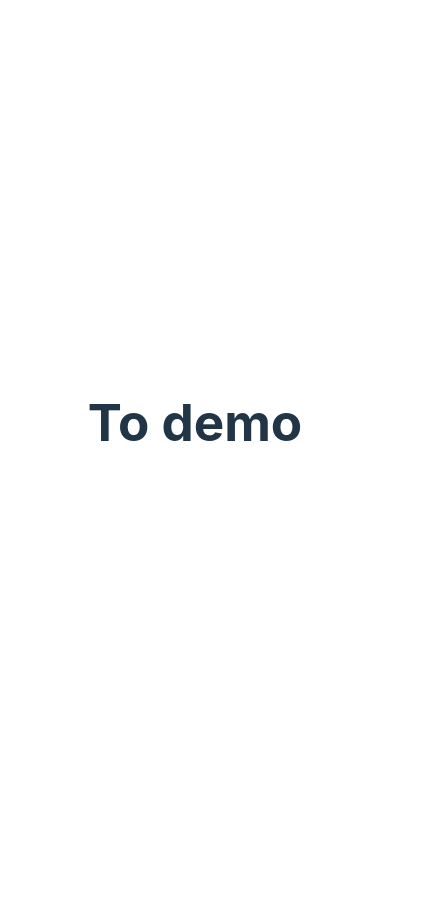
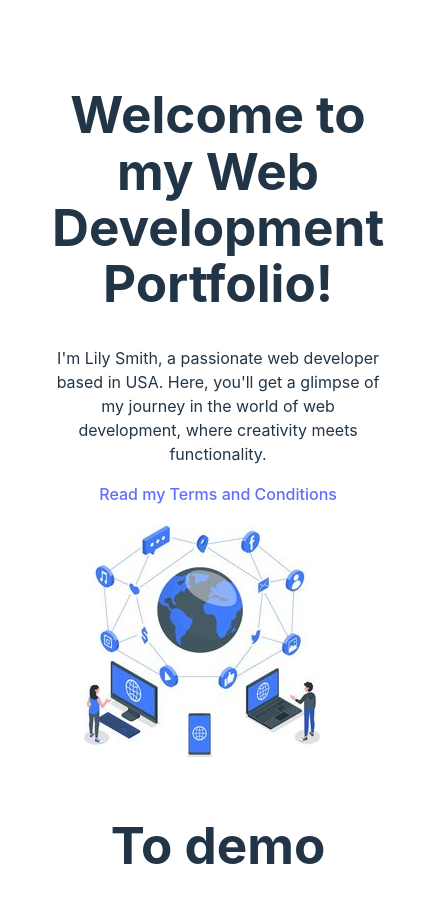
Before and after one commit to maliAscher/charedin, a React (Vite) app: page / in a window 390 px wide. Shown: the top 902 px of the page, 436 px wide, since content can reach past the window. Before the commit the page ends 844 px from the top, so only its background shows below. Built offline with nearby package versions, Linux system fonts and the light colour scheme.

Commit message:
HomePage

```diff
--- a/src/App.jsx
+++ b/src/App.jsx
@@ -1,11 +1,11 @@
 import { useState } from 'react'
 import './App.css'
-
+import HomePage from './HomePage'
 function App() {
-  const [count, setCount] = useState(0)
 
   return (
     <>
+    <HomePage/>
       <h1>To demo</h1>
     </>
   )
--- /dev/null
+++ b/src/HomePage.css
@@ -0,0 +1,70 @@
+.container {
+    display: flex;
+    align-items: center;
+    justify-content: space-between;
+    padding: 20px;
+    flex-wrap: wrap;
+  }
+
+  .text, .image {
+    flex: 1 1 45%;
+    min-width: 300px;
+    box-sizing: border-box;
+  }
+
+  .text {
+    padding-right: 20px;
+  }
+
+  .image img {
+    max-width: 100%;
+    height: auto;
+    border-radius: 10px;
+  }
+
+  form {
+    margin-top: 20px;
+  }
+
+  form input {
+    padding: 10px;
+    margin-right: 10px;
+    border: 1px solid #ccc;
+    border-radius: 5px;
+  }
+
+  form button {
+    padding: 10px 20px;
+    border: none;
+    background-color: black;
+    color: white;
+    border-radius: 5px;
+    cursor: pointer;
+  }
+
+  form button:hover {
+    background-color: #333;
+  }
+
+  a {
+    display: block;
+    margin-top: 10px;
+    color: #007bff;
+    text-decoration: none;
+  }
+
+  a:hover {
+    text-decoration: underline;
+  }
+
+  @media (max-width: 768px) {
+    .container {
+      flex-direction: column;
+      align-items: flex-start;
+    }
+
+    .text {
+      padding-right: 0;
+      padding-bottom: 20px;
+    }
+  }
--- a/src/HomePage.jsx
+++ b/src/HomePage.jsx
@@ -1,6 +1,6 @@
 import React from 'react';
-import './App.css';
-import profileImage from './image.png'; // וודא שהתמונה במיקום הנכון בפרויקט שלך
+import './HomePage.css'
+import profileImage from './component/icon-HomePage.jpg'; // וודא שהתמונה במיקום הנכון בפרויקט שלך
 
 function HomePage() {
   return (
@@ -10,11 +10,6 @@ function HomePage() {
         <p>
           I'm Lily Smith, a passionate web developer based in USA. Here, you'll get a glimpse of my journey in the world of web development, where creativity meets functionality.
         </p>
-        <form>
-          <label htmlFor="email">Your email</label>
-          <input type="email" id="email" name="email" placeholder="Enter your email" />
-          <button type="submit">REQUIRE OFFER</button>
-        </form>
         <a href="/terms">Read my Terms and Conditions</a>
       </div>
       <div className="image">
```
Also changed, not shown: src/component/icon-HomePage.jpg (added).
